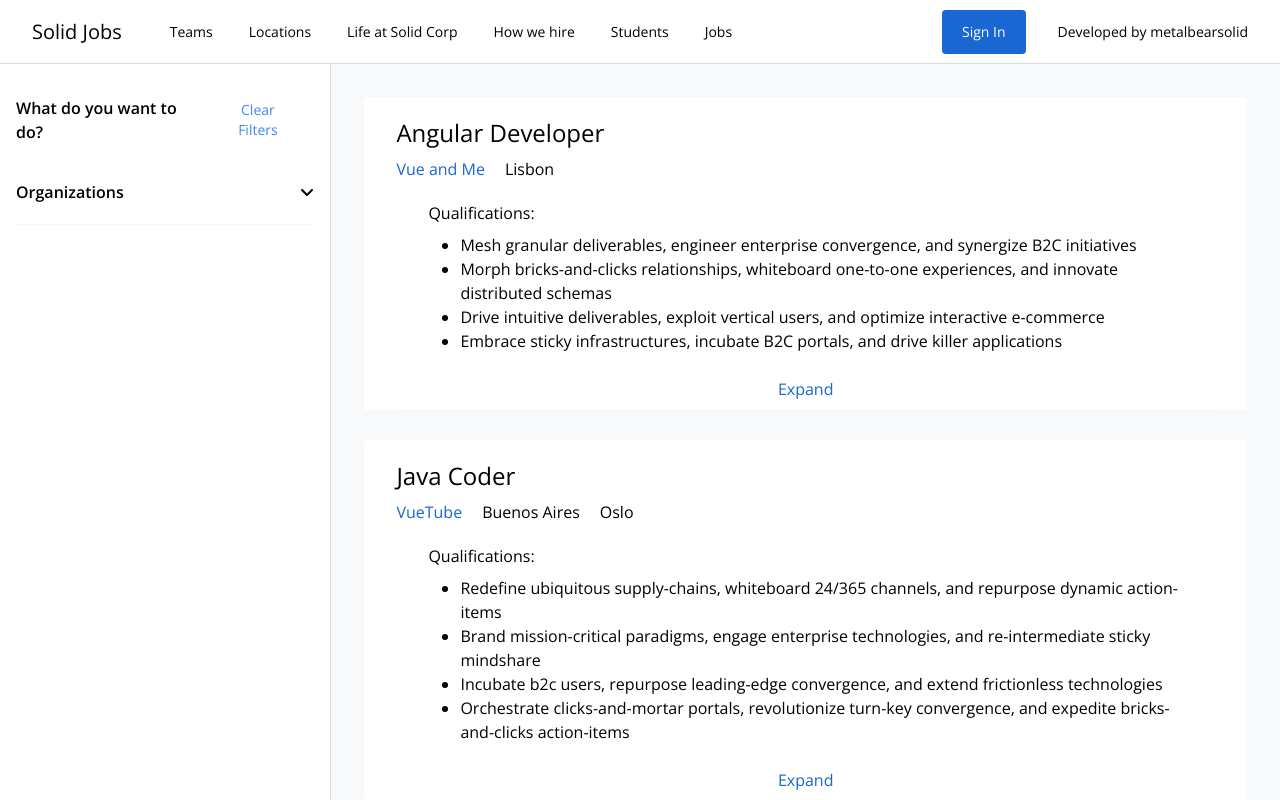
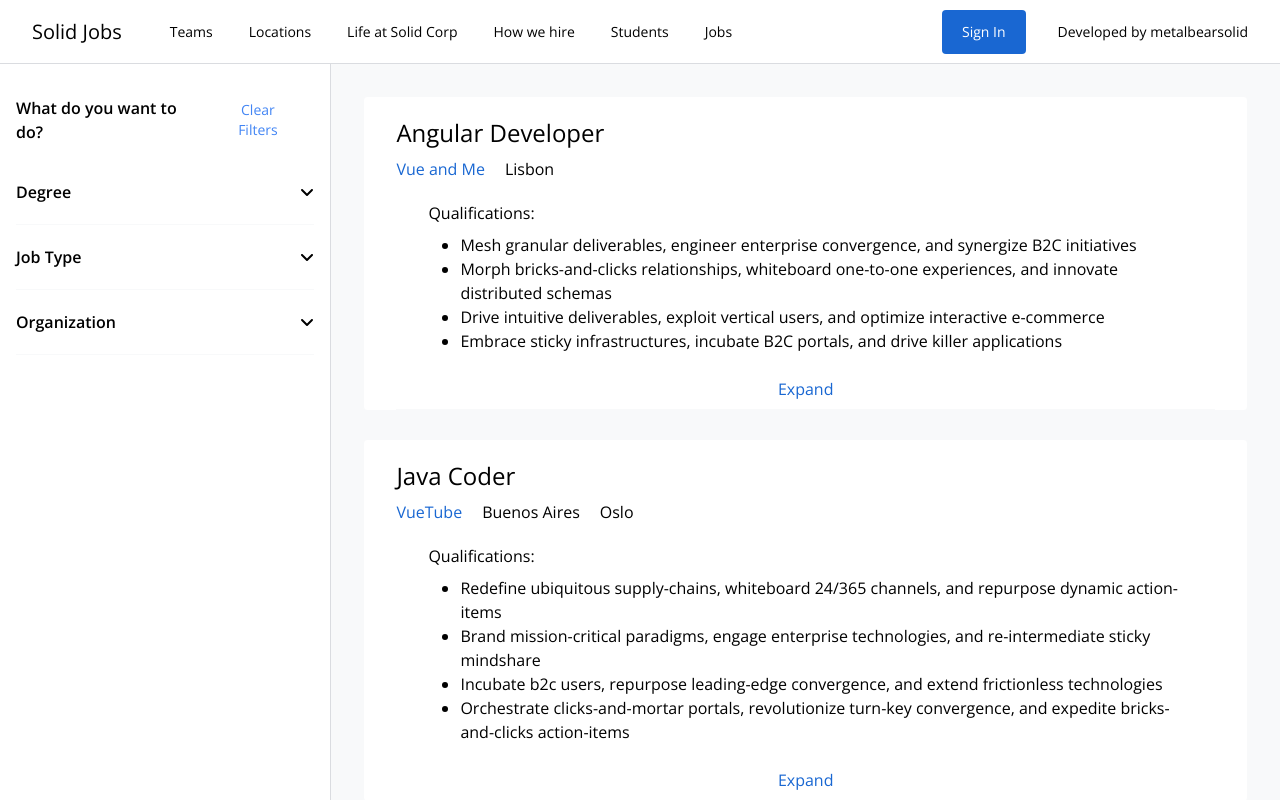
Before and after one commit to metalbears0lid/job-search, a Vue app: page /#/jobs/results in a window 1280 px wide. Shown: the top 800 px of the page. Built offline with nearby package versions, Linux system fonts and the light colour scheme; data requests are answered from the project's data file.

Commit message:
add filter organizations component and test slot fallback

```diff
--- a/src/components/JobResults/JobFiltersSidebar/JobFiltersSidebar.vue
+++ b/src/components/JobResults/JobFiltersSidebar/JobFiltersSidebar.vue
@@ -8,28 +8,9 @@
         </div>
       </div>
 
-      <collapsible-accordion>
-        <div class="mt-5">
-          <fieldset>
-            <ul class="flex flex-wrap">
-              <li class="h-8 w-1/2">
-                <input id="VueTube" type="checkbox" class="mr-3" />
-                <label for="VueTube">VueTube</label>
-              </li>
-
-              <li class="h-8 w-1/2">
-                <input id="Between Vue and Me" type="checkbox" class="mr-3" />
-                <label for="Between Vue and Me">Between Vue</label>
-              </li>
-
-              <li class="h-8 w-1/2">
-                <input id="Et Vue Brute" type="checkbox" class="mr-3" />
-                <label for="Et Vue Brute">Et Vue Brute</label>
-              </li>
-            </ul>
-          </fieldset>
-        </div>
-      </collapsible-accordion>
+      <collapsible-accordion header="Degree" />
+      <collapsible-accordion header="Job Type">Placeholder</collapsible-accordion>
+      <job-filters-sidebar-organizations />
     </section>
   </div>
 </template>
@@ -37,9 +18,10 @@
 <script>
 import ActionButton from '@/components/Shared/ActionButton.vue'
 import CollapsibleAccordion from '@/components/Shared/CollapsibleAccordion.vue'
+import JobFiltersSidebarOrganizations from '@/components/JobResults/JobFiltersSidebar/JobFiltersSidebarOrganizations.vue'
 
 export default {
   name: 'JobFiltersSidebar',
-  components: { ActionButton, CollapsibleAccordion }
+  components: { ActionButton, CollapsibleAccordion, JobFiltersSidebarOrganizations }
 }
 </script>
--- /dev/null
+++ b/src/components/JobResults/JobFiltersSidebar/JobFiltersSidebarOrganizations.vue
@@ -0,0 +1,28 @@
+<template>
+  <collapsible-accordion header="Organization">
+    <div class="mt-5">
+      <fieldset>
+        <ul class="flex flex-wrap">
+          <li class="h-8 w-1/2">
+            <input id="VueTube" type="checkbox" class="mr-3" />
+            <label for="VueTube">VueTube</label>
+          </li>
+
+          <li class="h-8 w-1/2">
+            <input id="Between Vue and Me" type="checkbox" class="mr-3" />
+            <label for="Between Vue and Me">Between Vue</label>
+          </li>
+
+          <li class="h-8 w-1/2">
+            <input id="Et Vue Brute" type="checkbox" class="mr-3" />
+            <label for="Et Vue Brute">Et Vue Brute</label>
+          </li>
+        </ul>
+      </fieldset>
+    </div>
+  </collapsible-accordion>
+</template>
+
+<script setup>
+import CollapsibleAccordion from '@/components/Shared/CollapsibleAccordion.vue'
+</script>
--- a/src/components/Shared/CollapsibleAccordion.vue
+++ b/src/components/Shared/CollapsibleAccordion.vue
@@ -1,18 +1,25 @@
 <template>
   <div class="border-b border-solid border-brand-gray-2 py-5">
     <div class="flex flex-wrap items-center justify-between cursor-pointer" @click="open">
-      <h3 class="text-base font-semibold">Organizations</h3>
+      <h3 class="text-base font-semibold">{{ header }}</h3>
       <font-awesome-icon :icon="caretIcon" />
     </div>
 
     <div v-if="isOpen" class="mt-5 w-full">
-      <slot></slot>
+      <slot> Fallback content </slot>
     </div>
   </div>
 </template>
 
 <script setup>
 import { ref, computed } from 'vue'
+
+const props = defineProps({
+  header: {
+    type: String,
+    required: true
+  }
+})
 
 const isOpen = ref(false)
 
```
